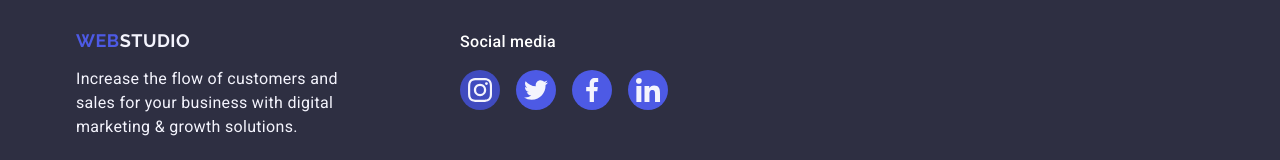
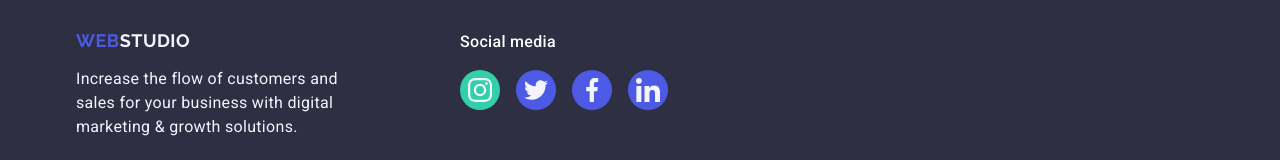
Before and after one commit to sandrey88/goit-markup-hw-04, a plain HTML site: page index.html in a window 1280 px wide. In both pictures the pointer is over the link 480 px from the left and 3318 px from the top of the page. Shown: the part 3229-3389 px from the top of the page. Drawn offline with nearby package versions, Linux system fonts and the light colour scheme.

Commit message:
version 2

```diff
--- a/css/styles.css
+++ b/css/styles.css
@@ -488,4 +488,9 @@ img {
     width: 40px;
     height: 40px;
 }
+
+.footer-social-link .social-link:hover,
+.footer-social-link .social-link:focus {
+    background-color: var(--green);
+}
 /* #endregion */
```
